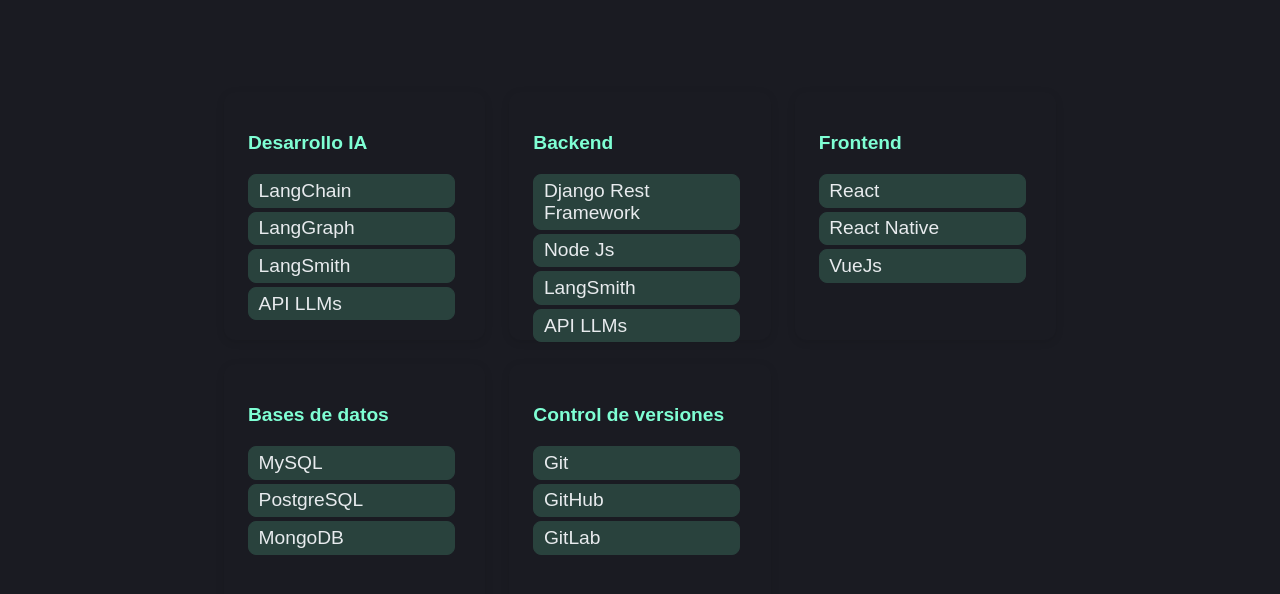
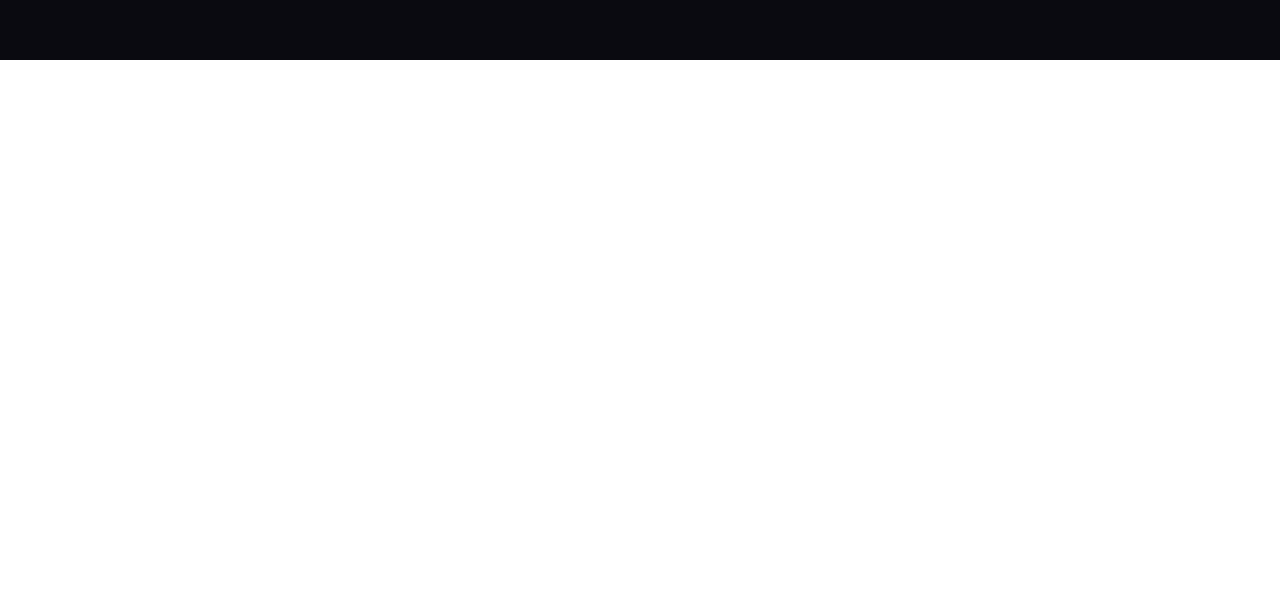
Before and after one commit to frand-lebaza/portfolio, a React (Vite) app: page / in a window 1280 px wide. Shown: the part 740-1334 px from the top of the page. After the commit the page ends 800 px from the top, so only its background shows below. Built offline with nearby package versions, Linux system fonts and the light colour scheme.

Commit message:
responsives

```diff
--- a/src/pages/Home.jsx
+++ b/src/pages/Home.jsx
@@ -35,47 +35,6 @@
           </ContentNetworks>
         </SectionContentY>
       </MainContainer>
-      <MainContainer>
-
-        <StackContainer>
-          <Card>
-            <Title>Desarrollo IA</Title>
-            <TechItem>LangChain</TechItem>
-            <TechItem>LangGraph</TechItem>
-            <TechItem>LangSmith</TechItem>
-            <TechItem>API LLMs</TechItem>
-          </Card>
-
-          <Card>
-            <Title>Backend</Title>
-            <TechItem>Django Rest Framework</TechItem>
-            <TechItem>Node Js</TechItem>
-            <TechItem>LangSmith</TechItem>
-            <TechItem>API LLMs</TechItem>
-          </Card>
-          <Card>
-            <Title>Frontend</Title>
-            <TechItem>React</TechItem>
-            <TechItem>React Native</TechItem>
-            <TechItem>VueJs</TechItem>
-          </Card>
-
-          <Card>
-            <Title>Bases de datos</Title>
-            <TechItem>MySQL</TechItem>
-            <TechItem>PostgreSQL</TechItem>
-            <TechItem>MongoDB</TechItem>
-          </Card>
-
-          <Card>
-            <Title>Control de versiones</Title>
-            <TechItem>Git</TechItem>
-            <TechItem>GitHub</TechItem>
-            <TechItem>GitLab</TechItem>
-          </Card>
-        </StackContainer>
-      </MainContainer>
-
     </>
   );
 }
@@ -85,32 +44,10 @@
 // Estilo para el contenedor general
 
 const MainContainer = styled.div`
- background-color: #1a1b22ff;
-  width: 100%;
-  height: 100vh;
+ background-color: #0A0A10;
+  min-height: 100vh;
 `;
 
-
-const PageContainer = styled.div`
-    color-scheme: light dark;
-    color: rgba(255, 255, 255, 0.87);
-    background-color: #5f6171ff;
-
-    min-height: 100vh;
-    display: flex;
-    flex-direction: column;
-    justify-content: center;
-    align-items: center;
-    gap: 5%;
-
-
-    @media (max-width: 760px) {
-        flex-direction: column;
-        gap: 30px;
-        height: 100vh;
-        padding: 40px 0;
-    }
-`;
 const SectionContentY = styled.div`
     display: flex;
      flex-direction: column;
@@ -201,12 +138,12 @@
 
 const ContentTwo = styled.div`
     border-bottom: 1px solid white;
+    padding-bottom: 20px;
     text-align: justify;
     color: #e8ebeeff;
 
     span{
       font-size: 1.5rem;
-      font-weight: 600;
     }
 
     @media (max-width: 760px) {
@@ -214,52 +151,9 @@
         text-align: justify;
 
         span{
-          font-size: 1.2rem;
+          font-size: 18px;
         }
     }
-`;
-
-const StackContainer = styled.div`
-  display: grid;
-  grid-template-columns: repeat(auto-fit, minmax(250px, 1fr)); /* 2-3 por fila según ancho */
-  gap: 1.5rem;
-  padding: 2rem;
-  background-color: #1a1b22ff;
-  margin-inline: 15%;
-`;
-
-const Card = styled.div`
-  background: transparent; /* sin fondo */
-  border-radius: 12px;
-  padding: 1.5rem;
-  box-shadow: 0px 2px 8px rgba(0, 0, 0, 0.1); /* sombra sutil */
-  transition: transform 0.2s ease, box-shadow 0.2s ease;
-  height: 200px; /* altura fija para uniformidad */
-  display: flex;
-  flex-direction: column;
-  justify-content: flex-start;
-
-  &:hover {
-    transform: translateY(-4px);
-    box-shadow: 0px 4px 12px rgba(0, 0, 0, 0.15);
-  }
-`;
-
-const Title = styled.h2`
-  font-size: 1.2rem;
-  margin-bottom: 1rem;
-  color: aquamarine;
-`;
-
-const TechItem = styled.span`
-  display: inline-block;
-  margin: 0.25rem 0.4rem 0 0;
-  padding: 0.3rem 0.6rem;
-  font-size: 1.2rem;
-  border-radius: 8px;
-  background: #29423dff;
-  color: #e8ebeeff;
-  border: 1px solid #29423dff;
 `;
 
 const CardNetworks = styled.a`
@@ -307,7 +201,4 @@
 const ContentNetworks= styled.div`
   backround-color: red;
   display: flex;
-
-
-
 `
```
